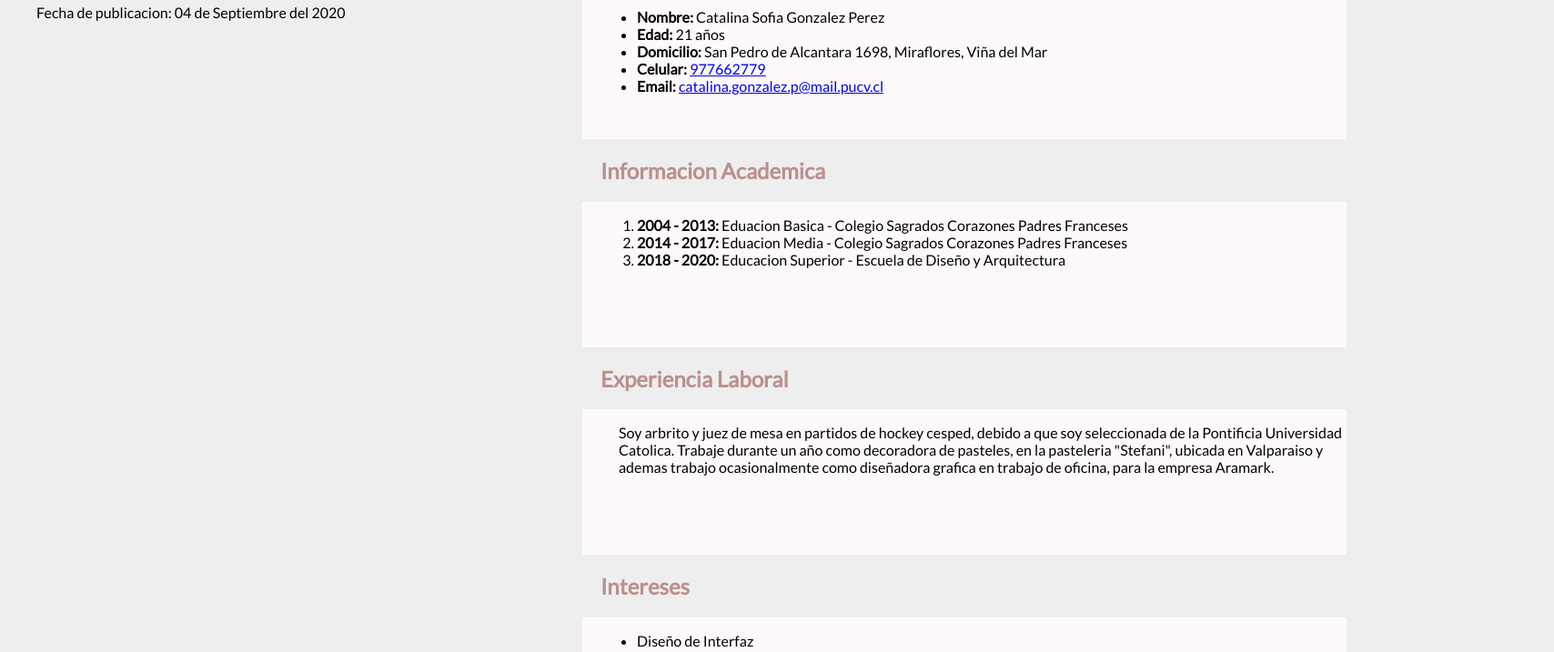
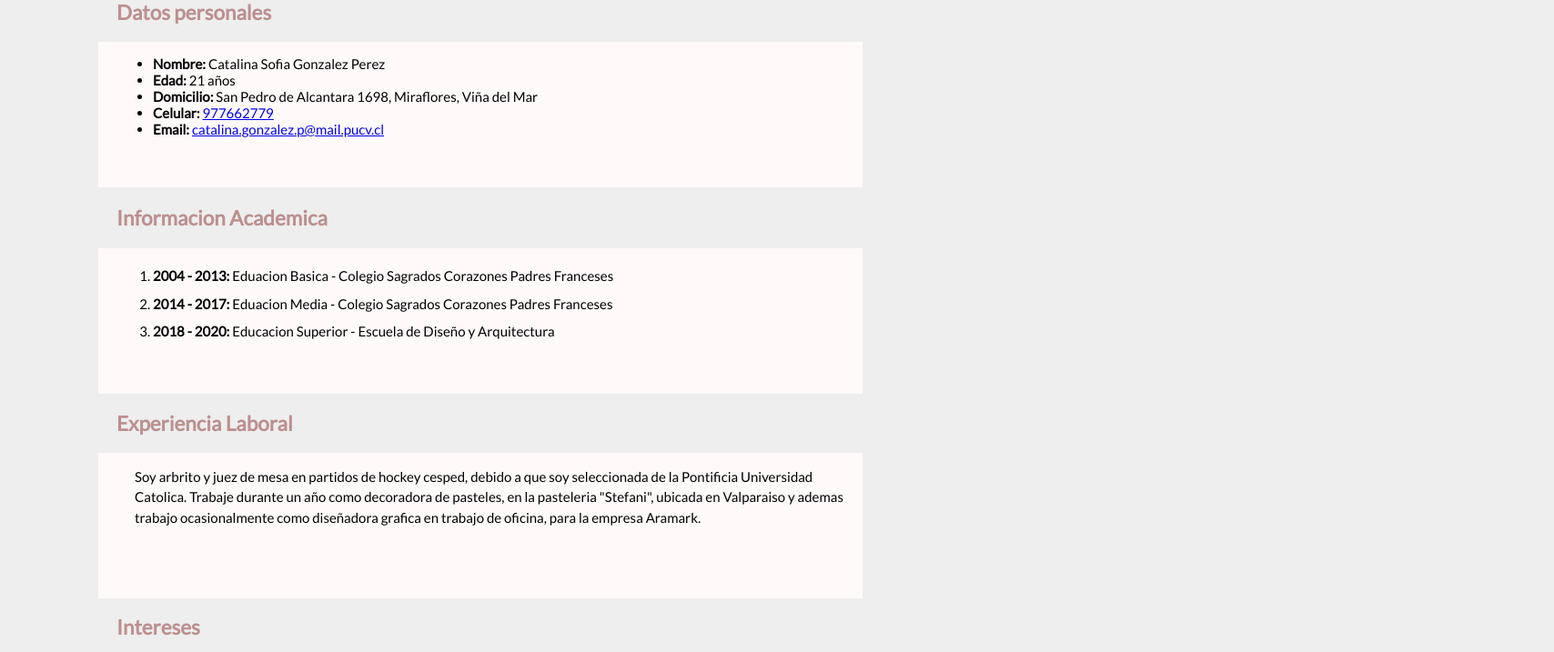
Before and after one commit to ead-codigo-2020/tarea-2-css-basico-CatalinaSGP, a plain HTML site: page index.html in a window 1280 px wide. Shown: the part 76-793 px from the top of the page at 91% size, 1708 px wide, since content can reach past the window. Drawn offline with Linux system fonts and the light colour scheme.

Commit message:
Modificacion en margen e interlineado

```diff
--- a/index.html
+++ b/index.html
@@ -1,6 +1,5 @@
 <!DOCTYPE html>
 <html lang="es">
-    <div class="basic">
     <head>
         <meta charset="UTF-8">
         <meta name="viewport" content="width=device-width, initial-scale=1.0">
@@ -66,6 +65,4 @@
                 <p>Fecha de publicacion: <time datetime="2020-09-04">04 de Septiembre del 2020</time></p>
             </footer>
     </body>
-    </div>
-
 </html>
--- a/style.css
+++ b/style.css
@@ -1,14 +1,16 @@
 body{
     font-family: "Lato";
-    font-size: 16px;
-    width: 2000;
-    margin: 0px;
+    font-size: 15px;
     background-color:#eeeeee;
+}
+main {
+    width: 200vh;
+    margin-left: 100px;
 }
 
 h1 {
     color: purple;
-    margin-left: 100px;
+    margin-left: 850px;
 }
 h2 {
     color:rosybrown;
@@ -17,6 +19,7 @@ h2 {
 p {
     color: black;
     margin-left: 40px;
+    line-height: 6mm;
 }
 li {
     color: black;
@@ -28,9 +31,6 @@ li {
     width: 105vh;
     background-color: snow;
 }
-.basic {
-    display: grid;
-    grid-template-rows: 4rem auto 200px;
-    grid-template-columns: 50% 50%;
-
+.intro {
+    line-height: 8mm;
 }
```
Lines whose indentation alone changed are shown as unchanged.
